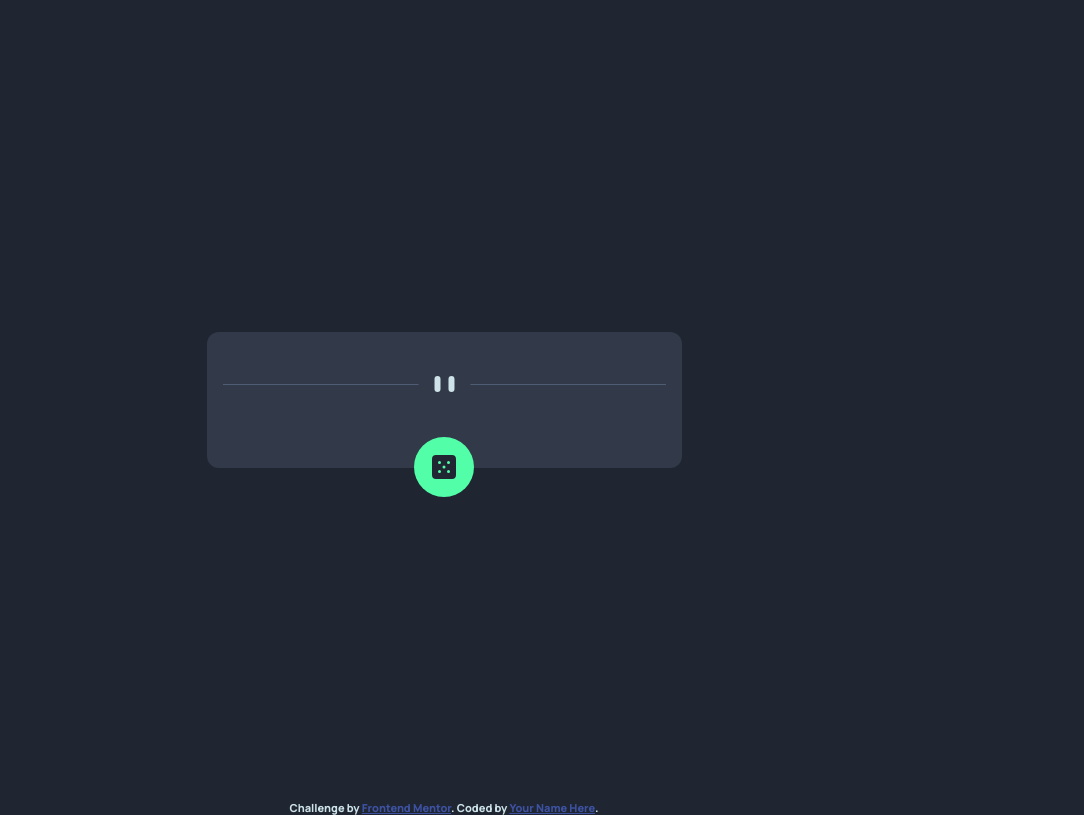
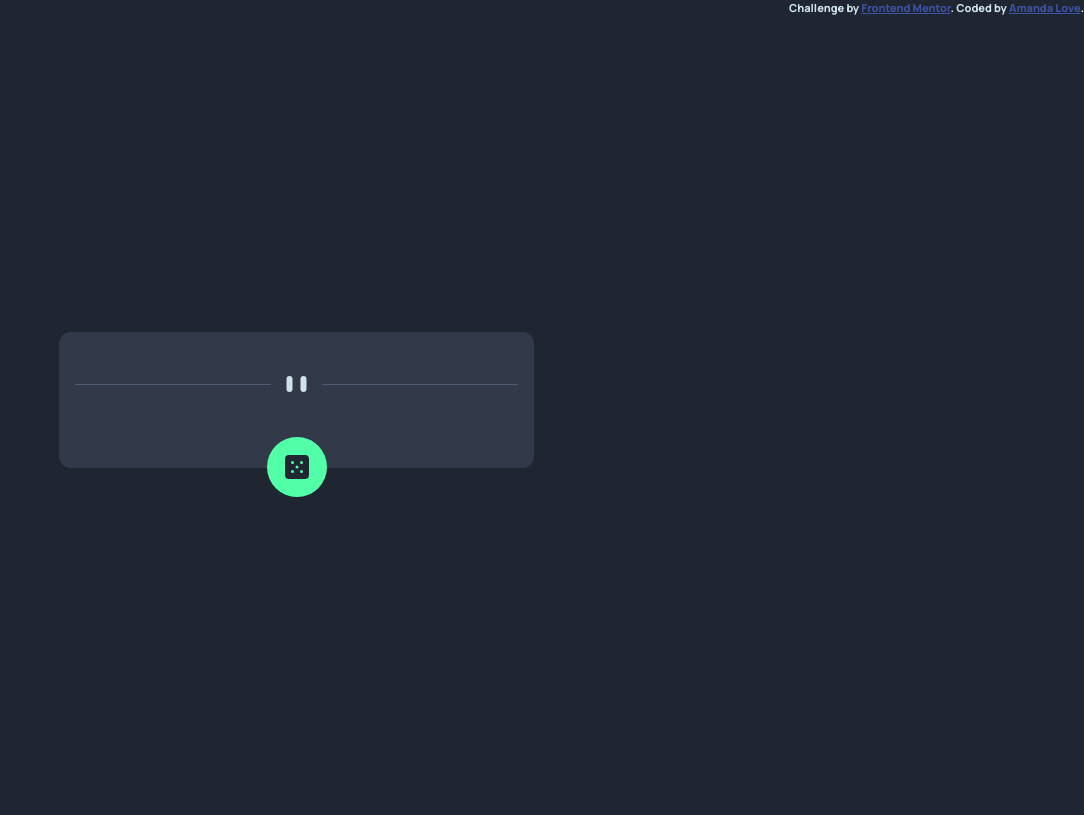
Before and after one commit to hypnobean/advice-generator, a plain HTML site: page index.html in a window 1280 px wide. Shown: the whole page, without its empty margins (196-1280 px from the left). Drawn offline with Linux system fonts and the light colour scheme; no server answers.

Commit message:
Update index.html
moved attribution

```diff
--- a/index.html
+++ b/index.html
@@ -35,14 +35,16 @@
     </a>
 
     </div>
+
+    <div class="attribution">
+      Challenge by <a href="https://www.frontendmentor.io?ref=challenge" target="_blank">Frontend Mentor</a>.
+      Coded by <a href="#">Amanda Love</a>.
+    </div>
   </div>
 
 
 
-  <div class="attribution">
-    Challenge by <a href="https://www.frontendmentor.io?ref=challenge" target="_blank">Frontend Mentor</a>.
-    Coded by <a href="#">Your Name Here</a>.
-  </div>
+
   <script src="index.js"></script>
 </body>
 </html>
```
